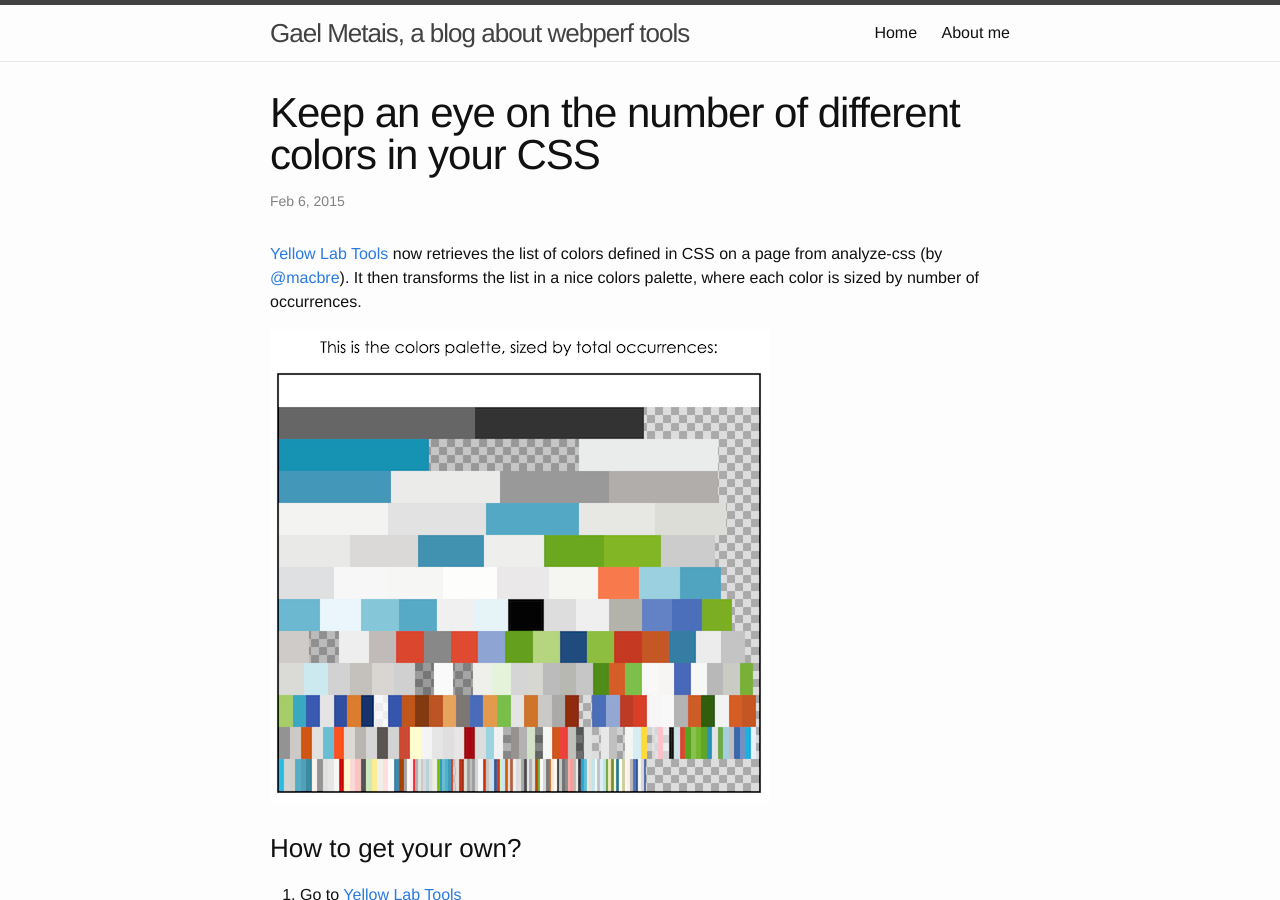
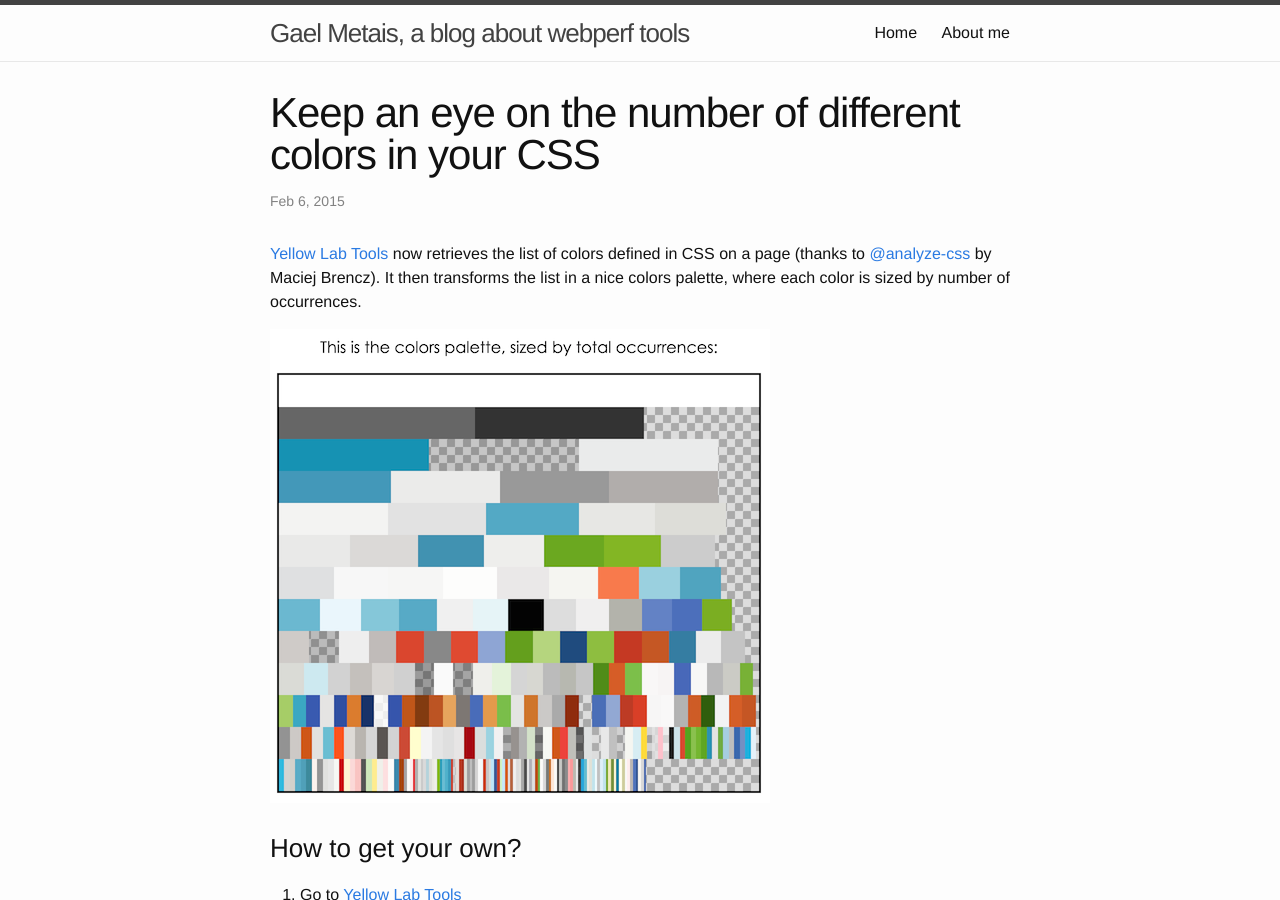
Before and after one commit to gmetais/gmetais.github.io, a Jekyll site: the page built from _posts/2015-02-06-css_colors_palette.markdown, in a window 1280 px wide and 900 px high. Built offline with Jekyll 4.4.1, drawn with Linux system fonts in a browser that asks for light colours.

Commit message:
Optimize colors palette article

```diff
--- a/_posts/2015-02-06-css_colors_palette.markdown
+++ b/_posts/2015-02-06-css_colors_palette.markdown
@@ -7,7 +7,7 @@
 comments: true
 ---
 
-[Yellow Lab Tools][YellowLab.tools] now retrieves the list of colors defined in CSS on a page from analyze-css (by [@macbre][@macbre]). It then transforms the list in a nice colors palette, where each color is sized by number of occurrences.
+[Yellow Lab Tools][YellowLab.tools] now retrieves the list of colors defined in CSS on a page (thanks to [@analyze-css][@analyze-css] by Maciej Brencz). It then transforms the list in a nice colors palette, where each color is sized by number of occurrences.
 
 ![YellowLabTools colors palette](/assets/palette-etsy.png)
 
@@ -38,5 +38,5 @@
 
 
 [YellowLab.tools]:          http://yellowlab.tools
-[@macbre]:                  https://github.com/macbre/analyze-css
+[@analyze-css]:                  https://github.com/macbre/analyze-css
 [css-colorguard]:           https://github.com/SlexAxton/css-colorguard
```
